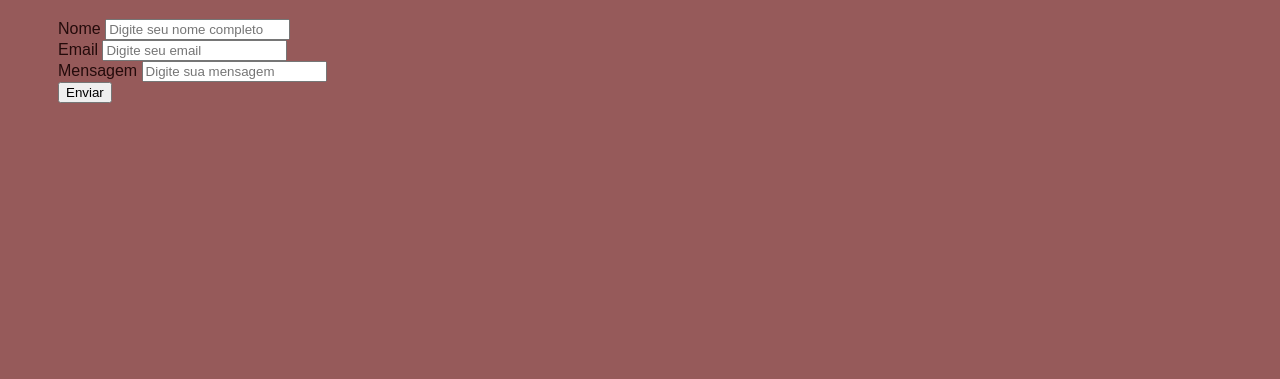
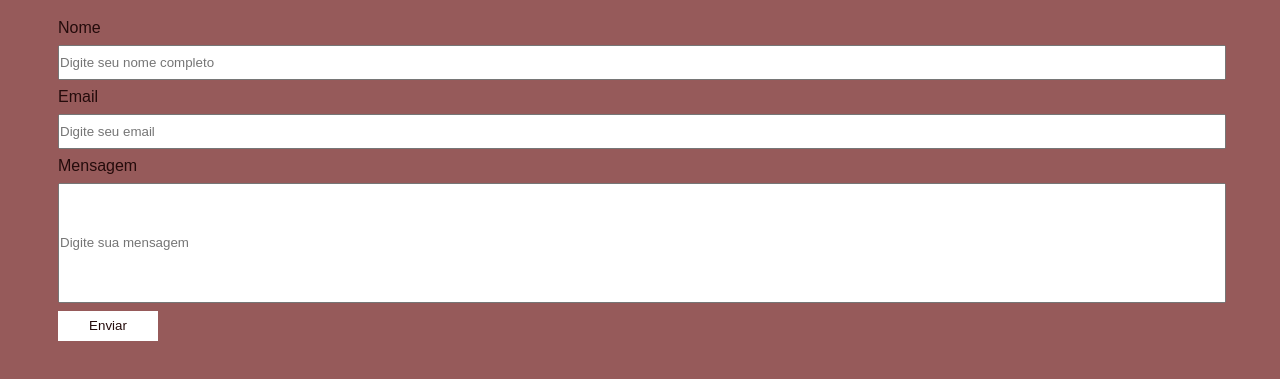
Before and after one commit to Selma-Souza/portifolio.github.io, a plain HTML site: page contact.html in a window 1280 px wide. Shown: the part 307-686 px from the top of the page. Drawn offline with Linux system fonts and the light colour scheme.

Commit message:
Add files via upload

```diff
--- a/index.css
+++ b/index.css
@@ -58,3 +58,21 @@ footer p {
 nav a:hover {
     color: yellow
 }
+
+.contact-form input{
+    width: 100%;
+    padding: 8px 0;
+    margin: 8px 0;
+}
+
+.contact-form input[type=text] {
+    height: 100px;
+}
+
+button {
+    color: rgb(36, 11, 11);
+    background-color: white;
+    border: none;
+    width: 100px;
+    height: 30px;
+}
```
Also changed, not shown: index.html (+4 -4 lines).
